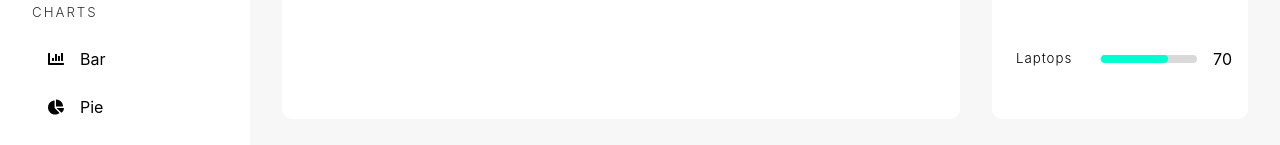
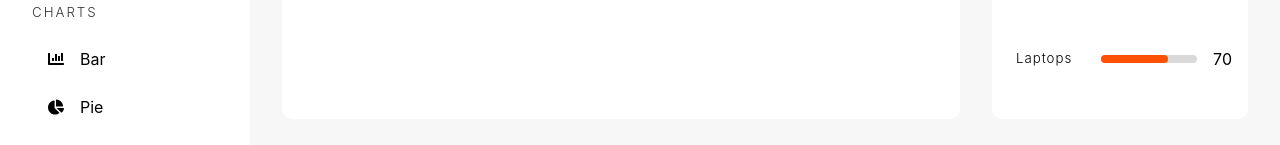
Before and after one commit to saqlain-shahid/adminpanel, a React (Vite) app: page /admin/dashboard in a window 1280 px wide. Shown: the part 333-478 px from the top of the page. Built offline with nearby package versions, Linux system fonts and the light colour scheme.

Commit message:
Update Dashboard.tsx

```diff
--- a/src/pages/Dashboard.tsx
+++ b/src/pages/Dashboard.tsx
@@ -54,7 +54,7 @@ const Dashboard = () => {
                 <div className="dashboard-categories">
                   <h2>Inventories</h2>
                   <div>
-                    <CategoryItem heading='Laptops' value={70} color='hsl(169, 100%, 50%)'/>
+                    <CategoryItem heading='Laptops' value={70} color='hsl(19, 100%, 50%)'/>
                   </div>
                 </div>
             </section>
```
